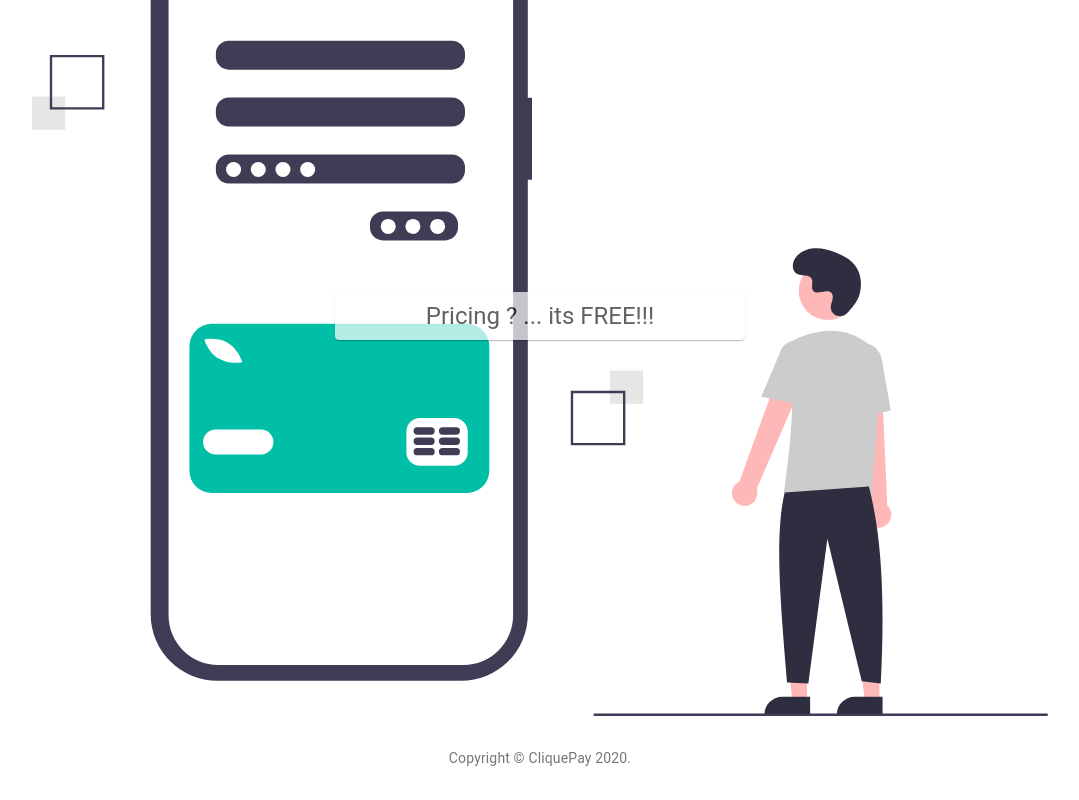
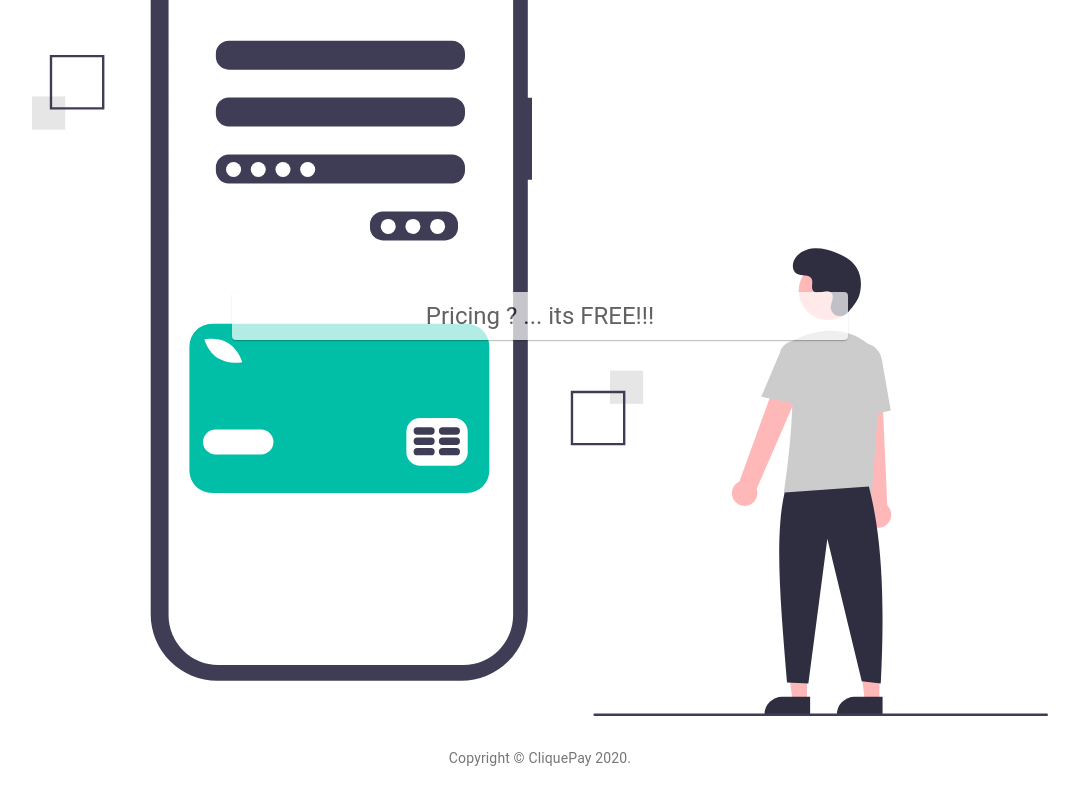
Before and after one commit to BuildForSDGCohort2/team-387-frontend, a React (Create React App) app: page / in a window 1280 px wide. Shown: the part 1764-2564 px from the top of the page, without its empty margins (100-1179 px from the left). Built offline with nearby package versions, Linux system fonts and the light colour scheme.

Commit message:
final update

```diff
--- a/src/Components/Layouts/Home.jsx
+++ b/src/Components/Layouts/Home.jsx
@@ -113,7 +113,7 @@ export default function Home() {
         </Grid>
         <Grid item xs={12} className={`${useCss.setBackground} ${classes.homeBackdrop3}`}>
           <Grid container className={classes.gridHeight} justify="center" alignItems="center">
-            <Grid item xs={4}>
+            <Grid item md={6}>
               <Paper className={classes.descriptionPaper}>
                 <Typography align="center" variant="h5">Pricing ? ... its FREE!!!</Typography>
               </Paper>
```
